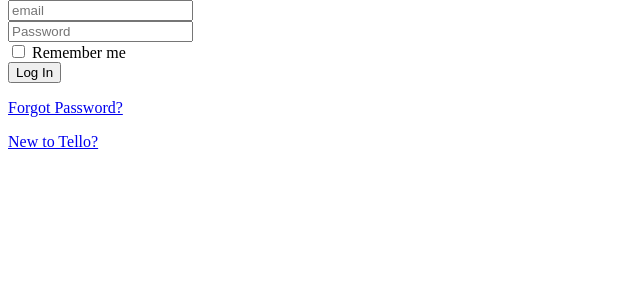
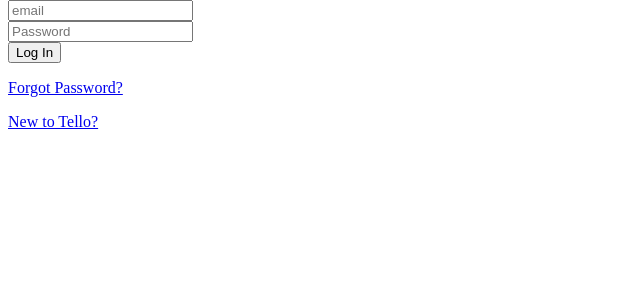
Before and after one commit to telloapp/salesapp, a PHP site: page /login.php in a window 1280 px wide. Shown: the part 26-326 px from the top of the page, without its empty margins (0-640 px from the left). Run offline with PHP 8.4, Linux system fonts and the light colour scheme.

Commit message:
login changed again

```diff
--- a/login.php
+++ b/login.php
@@ -49,9 +49,6 @@ if (empty($_POST) === false) {
                     <div class="form-group">
                         <input type="password" name="password" class="form-control" placeholder="Password"/>
                     </div>
-                    <div class="form-group">
-                        <input type="checkbox" name="remember_me"/> Remember me
-                    </div>
                 </div>
                 <div class="footer">
                     <button type="submit" name="submit" class="btn bg-blue btn-block">Log In</button>  <br>
```
